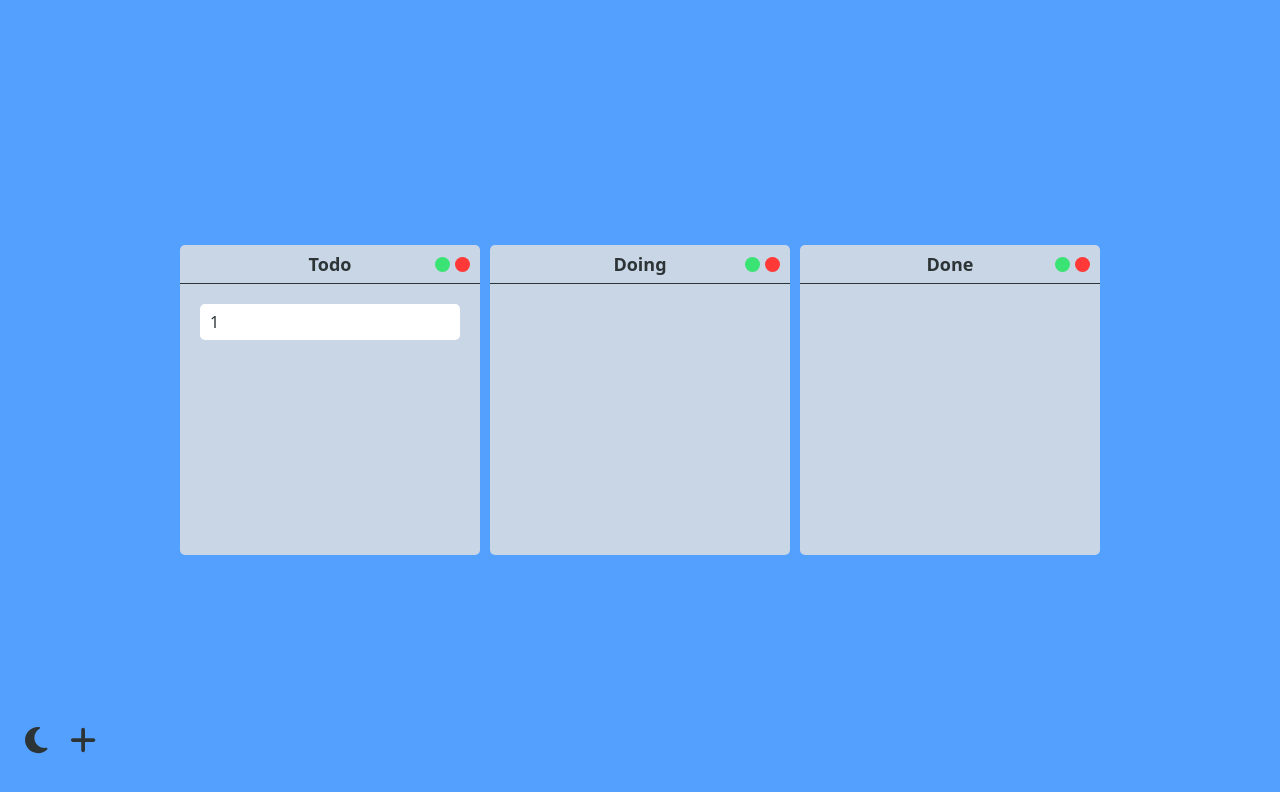
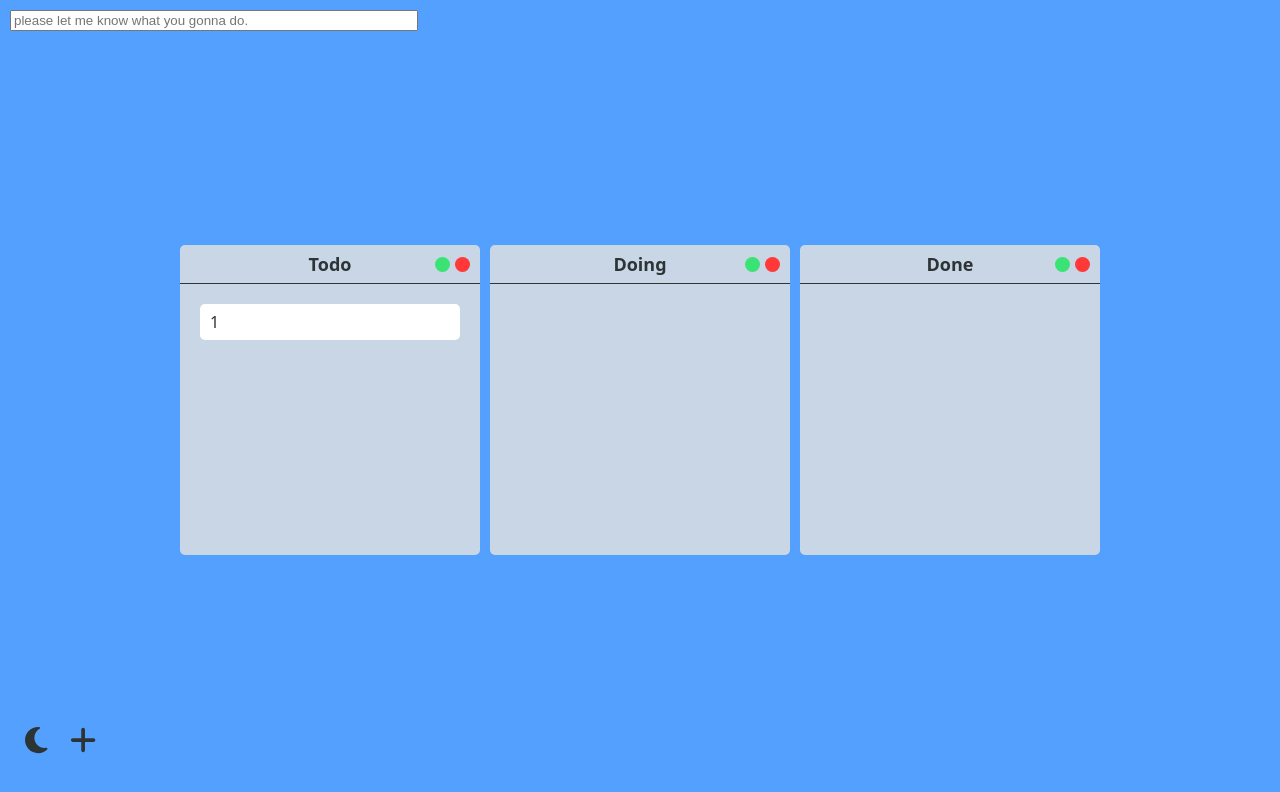
Before and after one commit to jh0152park/ReactJS_Trello, a React (Create React App) app in the folder trello/: page / in a window 1280 px wide. Shown: the top 792 px of the page. Built offline with nearby package versions, Linux system fonts and the light colour scheme.

Commit message:
created input to add action item into each board

```diff
--- a/trello/src/App.tsx
+++ b/trello/src/App.tsx
@@ -7,6 +7,7 @@ import Board from "./components/Board";
 import Thema from "./components/ThemaButton";
 import Create from "./components/CreateButton";
 import { darkMode, lightMode } from "./theme";
+import AddActionItem from "./components/ActionItem";
 
 const GlobalStyle = createGlobalStyle`
   html, body, div, span, applet, object, iframe,
@@ -128,6 +129,9 @@ function App() {
         <>
             <ThemeProvider theme={themaMode}>
                 <GlobalStyle></GlobalStyle>
+
+                <AddActionItem></AddActionItem>
+
                 <DragDropContext onDragEnd={onDragEnd}>
                     <Container>
                         <Boards>
--- /dev/null
+++ b/trello/src/components/ActionItem.tsx
@@ -0,0 +1,24 @@
+import { styled } from "styled-components";
+
+const AddItem = styled.form`
+    position: absolute;
+    top: 0px;
+    left: 0px;
+    input {
+        margin: 10px 10px;
+        width: 400px;
+    }
+`;
+
+export function AddActionItem() {
+    return (
+        <AddItem>
+            <input
+                type="text"
+                placeholder="please let me know what you gonna do."
+            ></input>
+        </AddItem>
+    );
+}
+
+export default AddActionItem;
```
